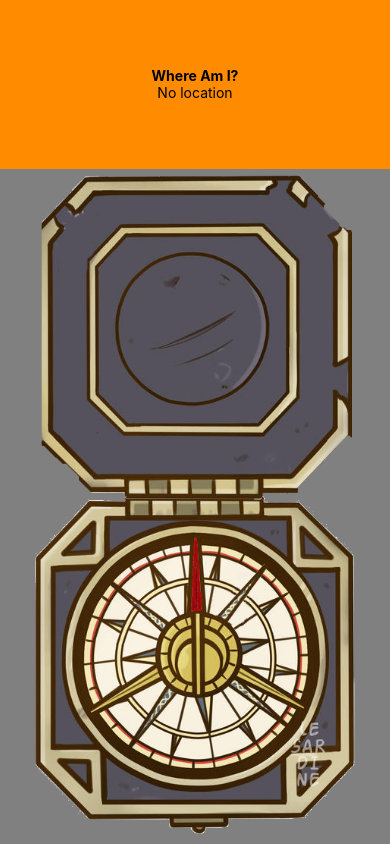
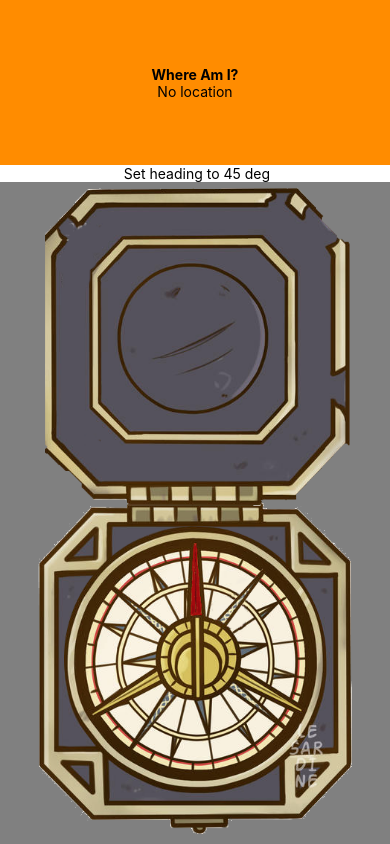
Before and after one commit to Scott-Guinn/rum-compass, a React Native app: screen / in a window 390 px wide. Built offline with nearby package versions, Linux system fonts and the light colour scheme.

Commit message:
added setHeading to 45 deg button for testing

```diff
--- a/App.js
+++ b/App.js
@@ -1,5 +1,5 @@
 import React, { useState, useEffect } from 'react';
-import { StyleSheet, Text, View, TouchableOpacity, Image } from 'react-native';
+import { StyleSheet, Text, View, SafeAreaView, TouchableOpacity, Image, TextInput } from 'react-native';
 import { Constants } from 'expo';
 import * as Permissions from 'expo-permissions';
 import * as Location from 'expo-location';
@@ -49,7 +49,7 @@ export default function App() {
   const requestNearest = (lat, long) => {
     console.log('requestNearest has been called: ', lat, long);
 
-    const position = {lat: lat, lng: long};
+    const position = { lat: lat, lng: long };
     axios.post(`http://localhost:8000/`, { position: position, wantMost: "bar" })
       .then(({ data }) => {
         console.log('Bearing to destination: ', data.bearing);
@@ -60,7 +60,7 @@ export default function App() {
   }
 
   return (
-    <View style={styles.container}>
+    <SafeAreaView style={styles.container}>
       <TouchableOpacity style={{
         backgroundColor: "darkorange",
         flex: 1,
@@ -69,7 +69,7 @@ export default function App() {
         alignItems: 'center'
       }}
         onPress={findCurrentLocationAsync}>
-        <Text style={{fontWeight: 'bold'}}>Where Am I?</Text>
+        <Text style={{ fontWeight: 'bold' }}>Where Am I?</Text>
         {permissionGranted ? (
           <View>
             <Text>latitude: {latitude}</Text>
@@ -80,6 +80,10 @@ export default function App() {
           <Text> No location </Text>
         )}
       </TouchableOpacity>
+      {/* FOR TESTING ONLY:  Sets heading to 45 degrees */}
+      <TouchableOpacity onPress={() => setHeading(45)}>
+        <Text> Set heading to 45 deg</Text>
+      </TouchableOpacity>
       <View style={{
         backgroundColor: "green",
         flex: 4,
@@ -89,10 +93,11 @@ export default function App() {
       }}>
         <Image
           source={require('./assets/new_compass.png')}
-          style={{height: "100%", width: "100%", backgroundColor: "grey", resizeMode: "contain"}} />
+          style={{ height: "100%", width: "100%", backgroundColor: "grey", resizeMode: "contain" }} />
         <Image
           source={require('./assets/circle_compass.png')}
-          style={{position: "absolute",
+          style={{
+            position: "absolute",
             resizeMode: "contain",
             height: "40%",
             zIndex: 2,
@@ -101,7 +106,7 @@ export default function App() {
           }}
         />
       </View>
-    </View>
+    </SafeAreaView>
   );
 }
 
```
Lines whose indentation alone changed are shown as unchanged.
